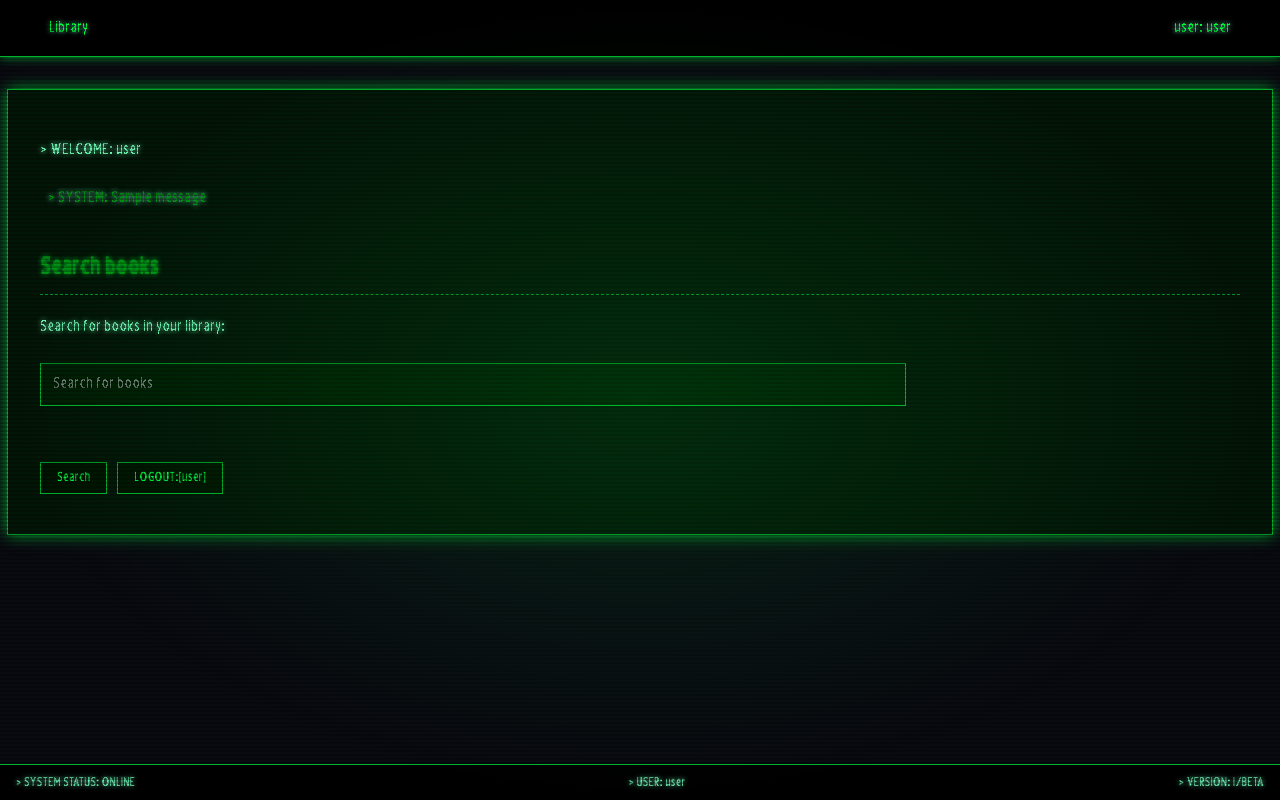
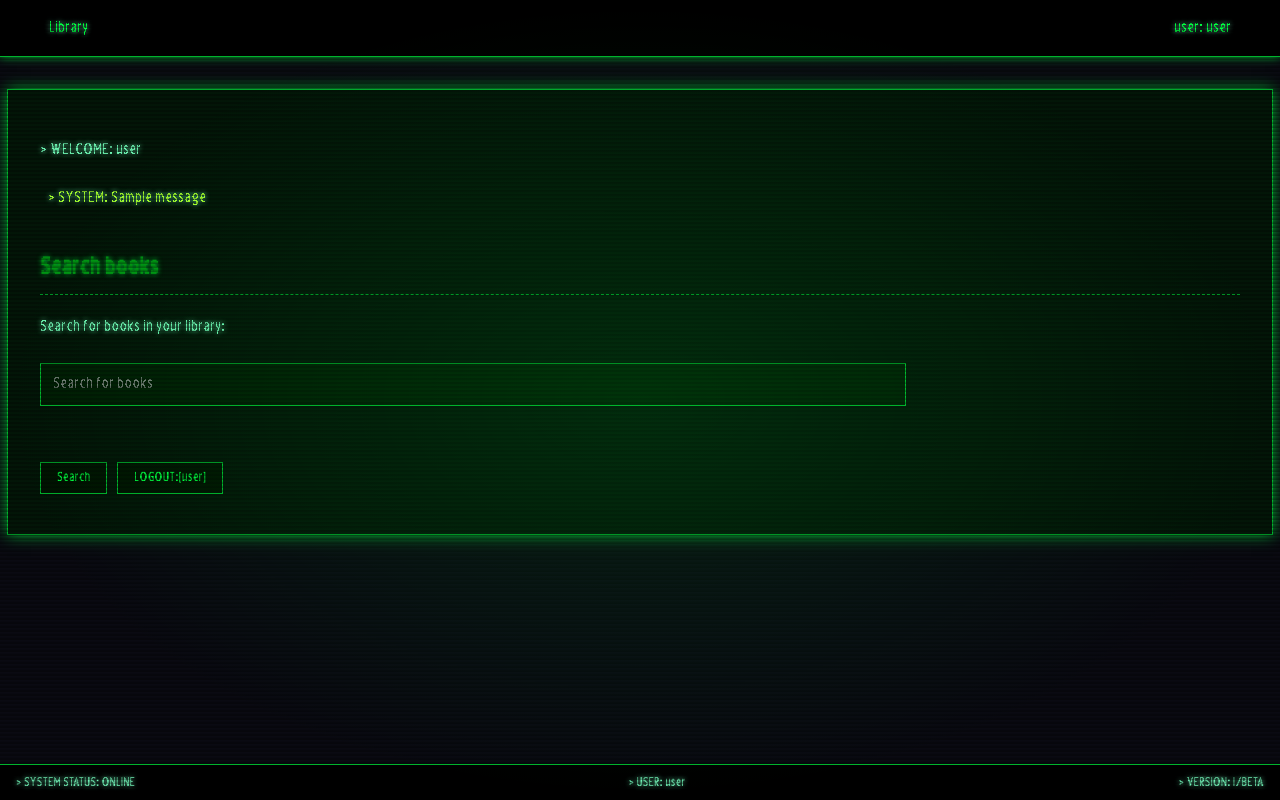
Before and after one commit to reo-sudo/Retro-Book-library, a Django app: page /home/ in a window 1280 px wide. Run offline with Django 5.2, Linux system fonts and the light colour scheme; a user stored in the database is signed in; one stand-in notice (Sample message) is shown; a database or web service that is not in the repository returns one stand-in record (values such as "Sample title"); data that the repository does not hold is empty.

Commit message:
Add files via upload

```diff
--- a/Retro webapp/RetroApp/templates/home.html
+++ b/Retro webapp/RetroApp/templates/home.html
@@ -26,7 +26,7 @@
         {% if messages %}
             <ul class="messages">
                 {% for message in messages %}
-                    <li class="{{ message.tags }}">> SYSTEM: {{ message }} </li>
+                    <li class="{{ message.tags }}" style="color: greenyellow;" >> SYSTEM: {{ message }} </li>
                 {% endfor %}
             </ul>
         {% endif %}
```
Also changed, not shown: Retro webapp/db.sqlite3.
